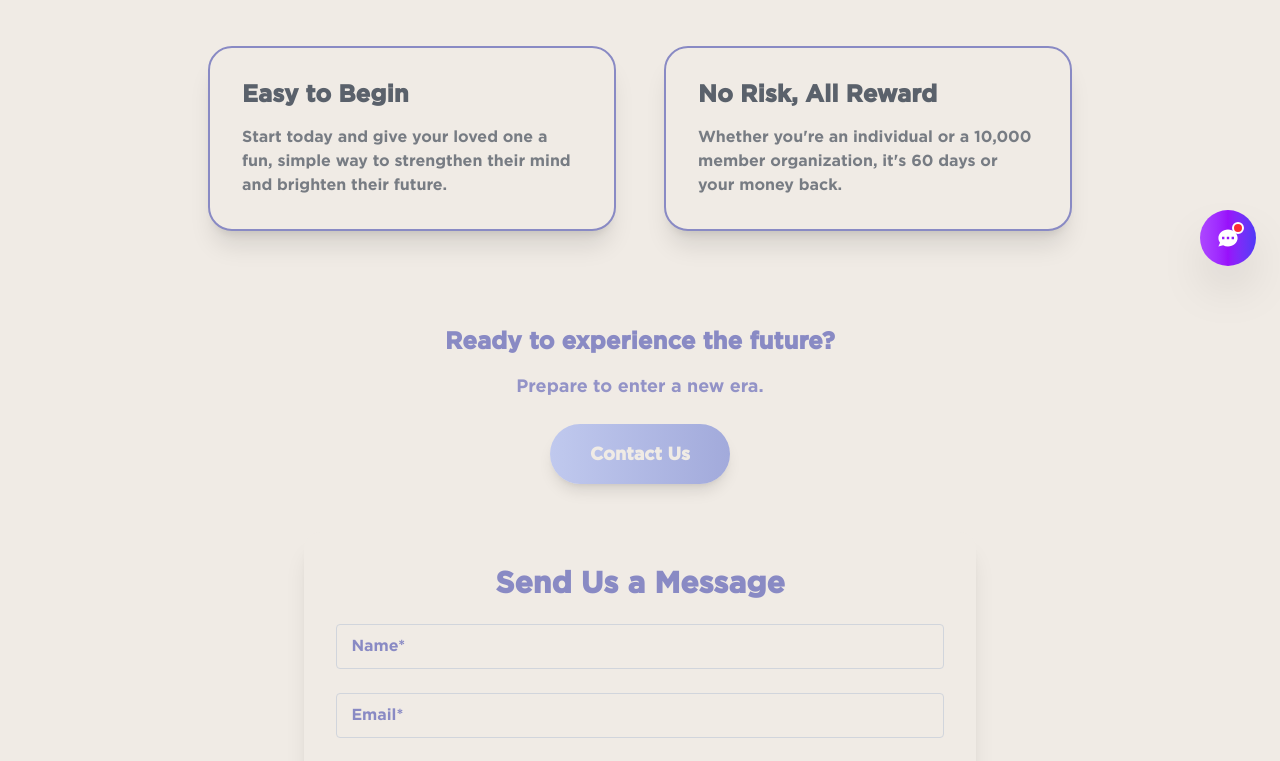
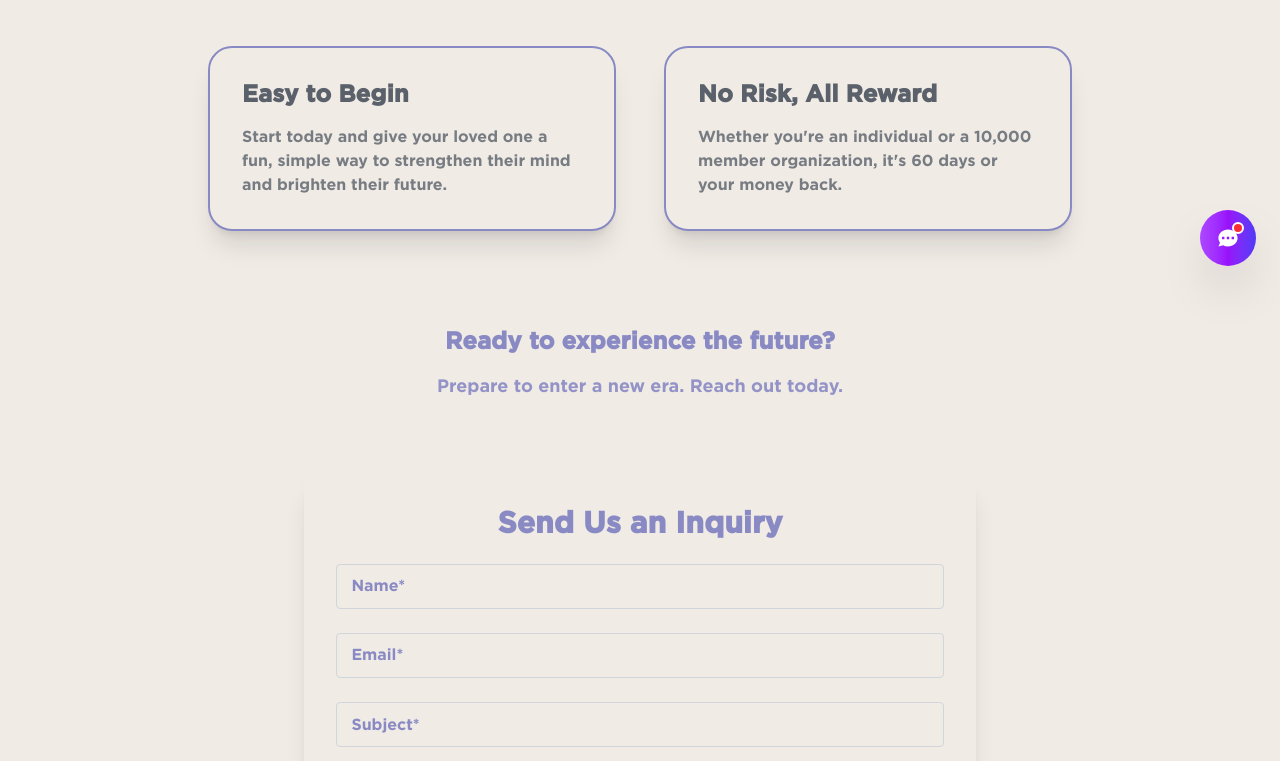
Before and after one commit to Pooch63/syntria-web, a Next.js app in the folder web/: page /try-it-now in a window 1280 px wide. Shown: the part 510-1271 px from the top of the page. Built offline with nearby package versions, Linux system fonts and the light colour scheme.

Commit message:
updated try it now page

```diff
--- a/web/src/app/try-it-now/page.tsx
+++ b/web/src/app/try-it-now/page.tsx
@@ -46,14 +46,8 @@ export default function TryItNow() {
           Ready to experience the future?
         </h2>
         <p className="mb-6 text-lg opacity-90 text-dark-bg">
-          Prepare to enter a new era.
+          Prepare to enter a new era. Reach out today.
         </p>
-        <a
-          className="inline-block px-10 py-4 bg-gradient-to-r from-ltrans to-rtrans text-light-bg rounded-full font-semibold shadow-lg hover:bg-dark-bg hover:text-light-bg transition text-lg transition-transform duration-300 scale-100 hover:scale-[1.1]"
-          href="mailto:hello@syntria.org"
-        >
-          Contact Us
-        </a>
       </section>
 
       <ContactForm />
--- a/web/src/components/ContactForm.tsx
+++ b/web/src/components/ContactForm.tsx
@@ -32,7 +32,7 @@ export default function ContactForm() {
       onSubmit={handleSubmit}
       className="bg-light-bg shadow-xl rounded-2xl p-8 max-w-2xl mx-auto space-y-6"
     >
-      <h2 className="text-3xl font-bold text-dark-bg text-center">Send Us a Message</h2>
+      <h2 className="text-3xl font-bold text-dark-bg text-center">Send Us an Inquiry</h2>
 
     <FloatingInput
         name="name"
```
Also changed, not shown: 2 other files (tests, documents, lock files or other folders).
